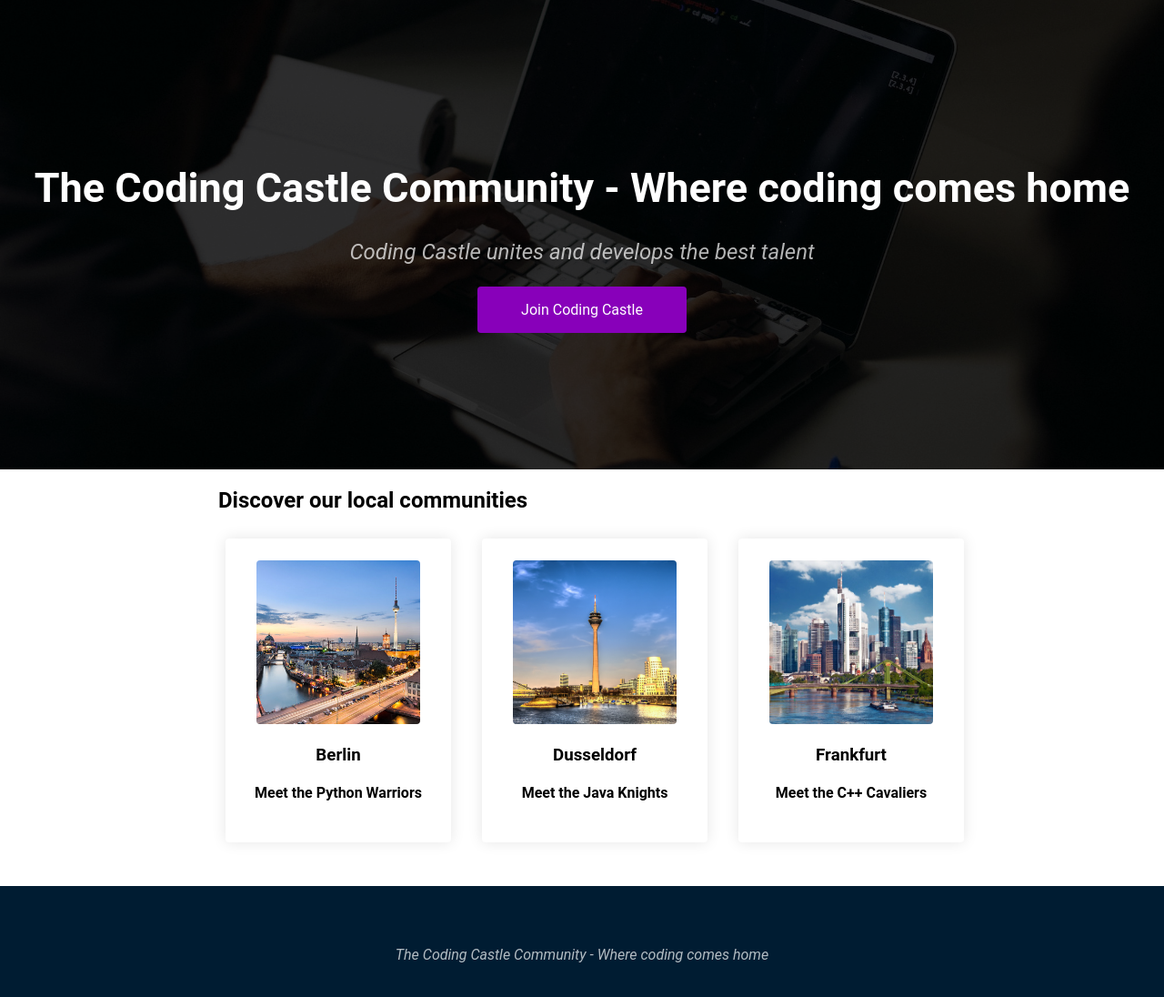
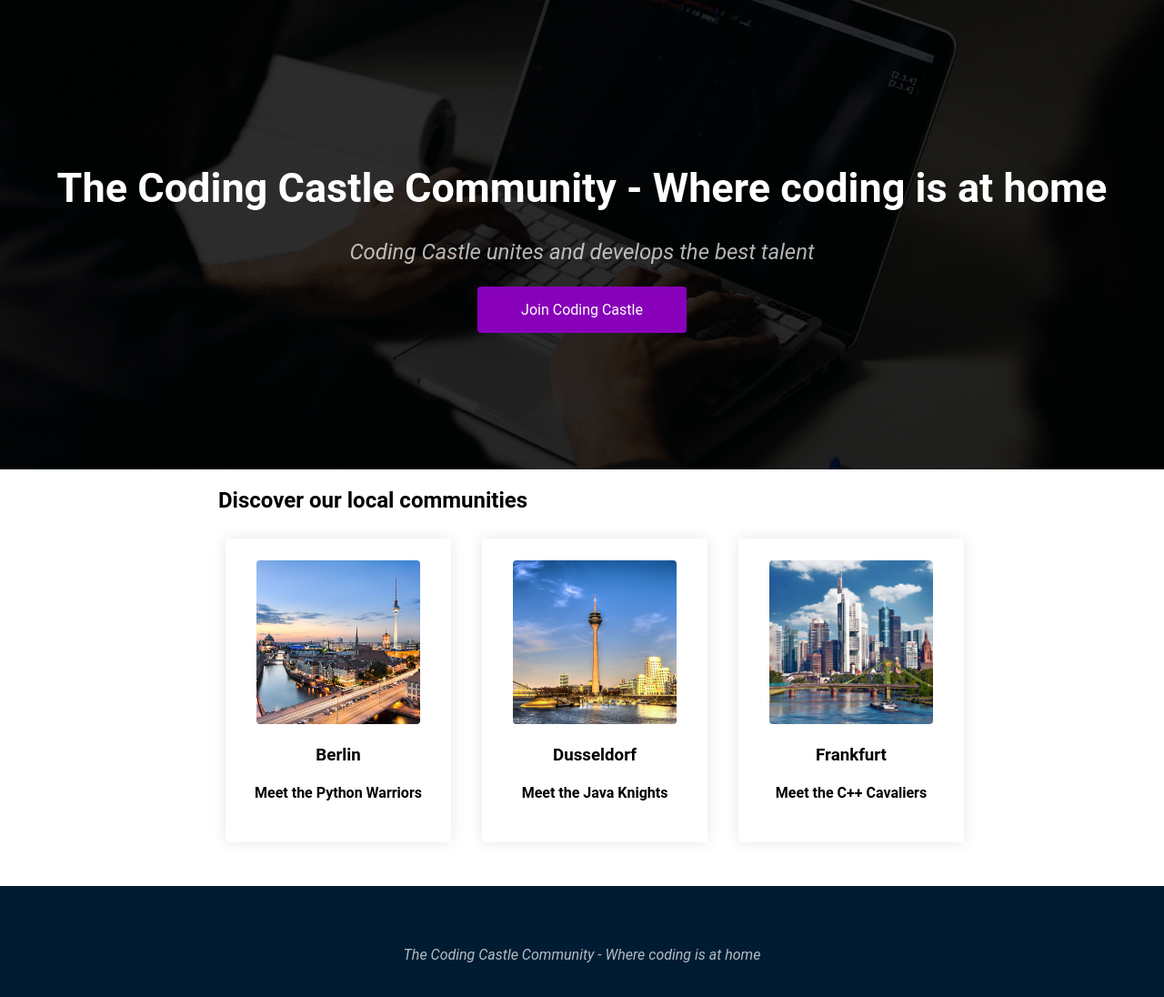
Before and after one commit to youniqueverse/thecodingcastle, a plain HTML site: page index.html in a window 1280 px wide. Shown: the whole page at 91% size. Drawn offline with Linux system fonts and the light colour scheme; a web font is replaced by a local one.

Commit message:
Update index.html

```diff
--- a/index.html
+++ b/index.html
@@ -14,7 +14,7 @@
 
     <!-- Banner section -->
   	<div class="banner">
-      <h1>The Coding Castle Community - Where coding comes home</h1>
+      <h1>The Coding Castle Community - Where coding is at home</h1>
       <p>Coding Castle unites and develops the best talent</p>
       <a href="http://youniqueverse.com" target="_blank" class="button-blue">Join Coding Castle</a>
     </div>
@@ -53,7 +53,7 @@
 
     <!-- Coding Castle Footer section -->
     <div class="footer">
-      <p>The Coding Castle Community - Where coding comes home</p>
+      <p>The Coding Castle Community - Where coding is at home</p>
     </div>
 
   <body>
```
